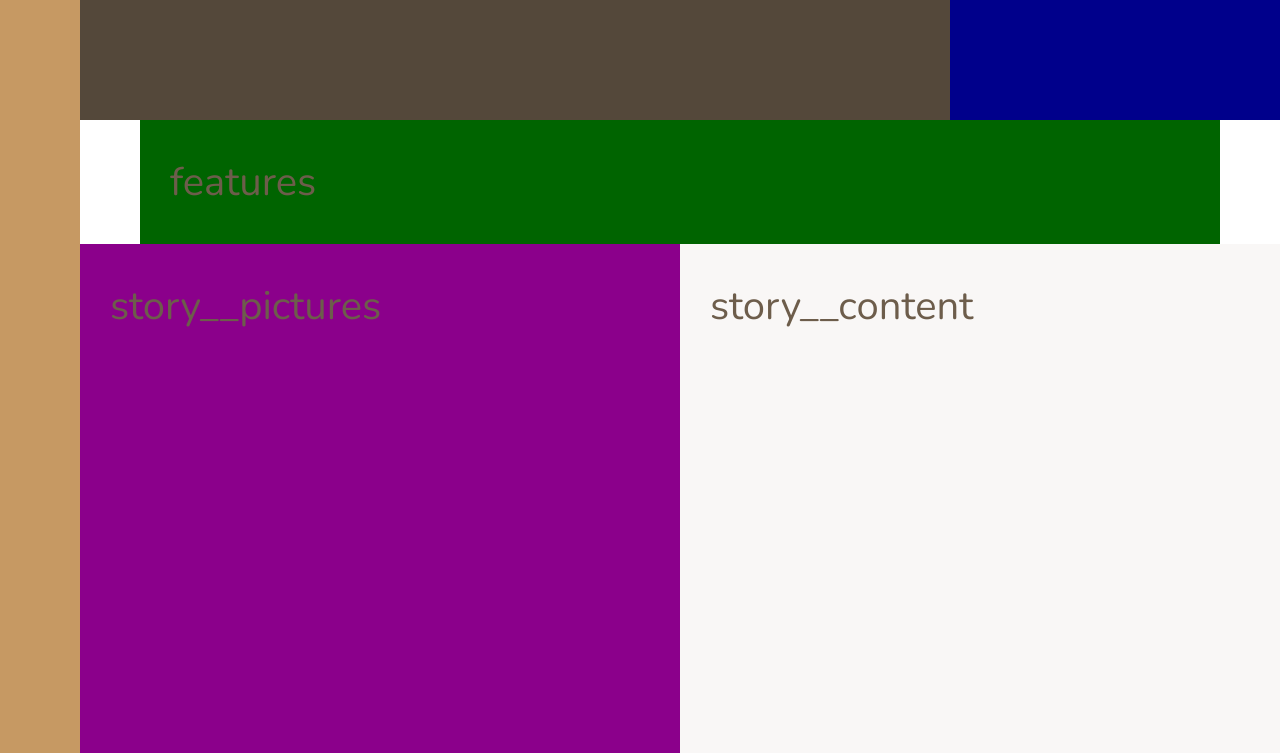
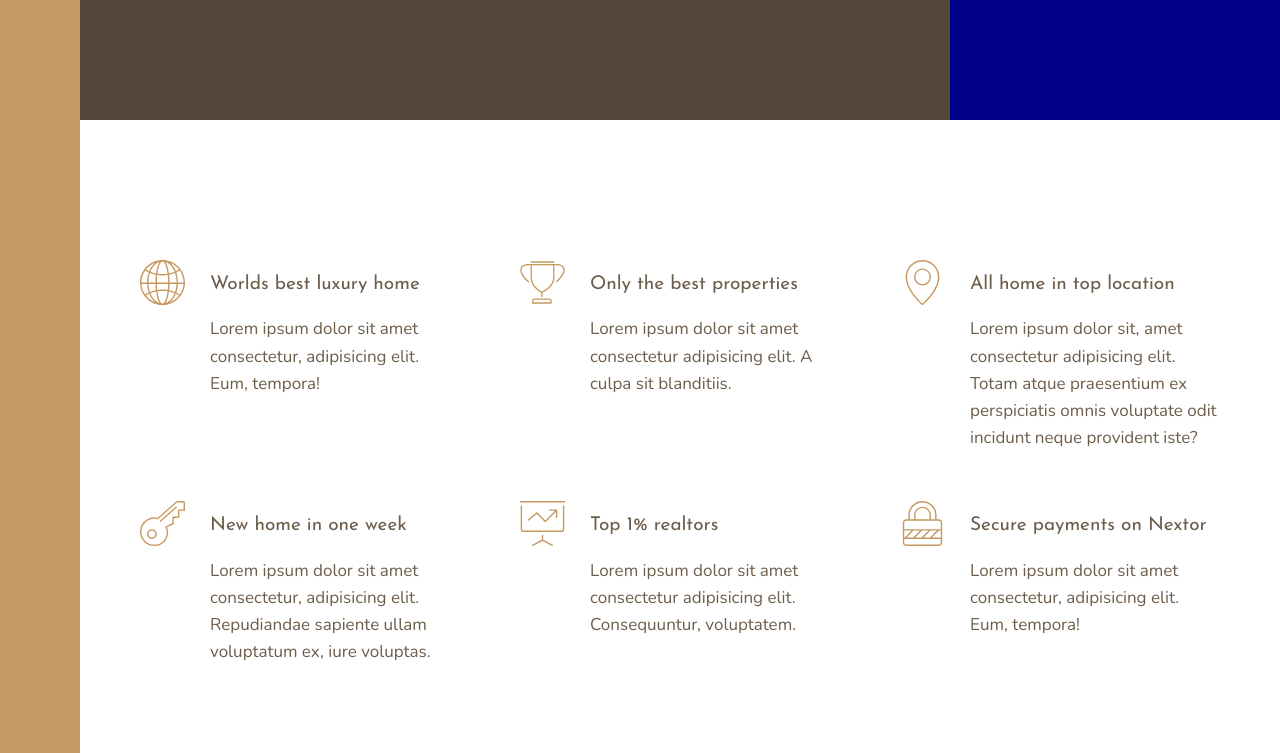
Before and after one commit to tejpalsingh1999/Nextor, a website: page index.html in a window 1280 px wide. Shown: the part 520-1273 px from the top of the page. Drawn offline with nearby package versions, Linux system fonts and the light colour scheme.

Commit message:
Bulit complete feature section

```diff
--- a/index.html
+++ b/index.html
@@ -22,7 +22,50 @@
             Top 3 realtors
         </div>
         <section class="features">
-            features
+            <div class="feature">
+                <svg class="feature__icon">
+                    <use xlink:href="img/sprite.svg#icon-global"></use>
+                </svg>
+                <h4 class="heading-4 heading-4--dark">Worlds best luxury home</h4>
+                <p class="feature__text">Lorem ipsum dolor sit amet consectetur, adipisicing elit. Eum, tempora!</p>
+            </div>
+            <div class="feature">
+                <svg class="feature__icon">
+                    <use xlink:href="img/sprite.svg#icon-trophy"></use>
+                </svg>
+                <h4 class="heading-4 heading-4--dark">Only the best properties</h4>
+                <p class="feature__text">Lorem ipsum dolor sit amet consectetur adipisicing elit. A culpa sit blanditiis.</p>
+            </div>
+            <div class="feature">
+                <svg class="feature__icon">
+                    <use xlink:href="img/sprite.svg#icon-map-pin"></use>
+                </svg>
+                <h4 class="heading-4 heading-4--dark">All home in top location</h4>
+                <p class="feature__text">Lorem ipsum dolor sit, amet consectetur adipisicing elit. Totam atque praesentium ex perspiciatis omnis voluptate odit incidunt neque provident iste?</p>
+            </div>
+            <div class="feature">
+                <svg class="feature__icon">
+                    <use xlink:href="img/sprite.svg#icon-key"></use>
+                </svg>
+                <h4 class="heading-4 heading-4--dark">New home in one week</h4>
+                <p class="feature__text">Lorem ipsum dolor sit amet consectetur, adipisicing elit. Repudiandae sapiente ullam voluptatum ex, iure voluptas.</p>
+            </div>
+            <div class="feature">
+                <svg class="feature__icon">
+                    <use xlink:href="img/sprite.svg#icon-presentation"></use>
+                </svg>
+                <h4 class="heading-4 heading-4--dark">Top 1% realtors</h4>
+                <p class="feature__text">Lorem ipsum dolor sit amet consectetur adipisicing elit. Consequuntur, voluptatem.
+                </p>
+            </div>
+            <div class="feature">
+                <svg class="feature__icon">
+                    <use xlink:href="img/sprite.svg#icon-lock"></use>
+                </svg>
+                <h4 class="heading-4 heading-4--dark">Secure payments on Nextor</h4>
+                <p class="feature__text">Lorem ipsum dolor sit amet consectetur, adipisicing elit. Eum, tempora!</p>
+            </div>
+
         </section>
         <div class="story__pictures">
             story__pictures
--- a/sass/_base.scss
+++ b/sass/_base.scss
@@ -40,8 +40,5 @@ body{
     grid-template-rows: 80vh min-content 40vw repeat(3, min-content);
     grid-template-columns: [sidebar-start] 8rem [sidebar-end full-start] minmax(6rem, 1fr) [center-start]repeat(8,[col-start] minmax(min-content, 14rem)[col-end]) [center-end] minmax(6rem, 1fr) [full-end];
 
-    & > * {
-        font-size: 4rem;
-        padding: 3rem;
-    }
+
 }
--- a/sass/_features.scss
+++ b/sass/_features.scss
@@ -1,4 +1,33 @@
 .features{
-    background-color: darkgreen;
+    // background-color: $color-grey-light-2;
     grid-column: center-start / center-end;
+
+    margin: 15rem 0;
+
+    display: grid;
+    grid-template-columns: repeat(auto-fit, minmax(25rem, 1fr));
+    grid-gap: 6rem;
+    align-items: start;
 }
+
+.feature{
+
+    display: grid;
+    grid-template-columns: min-content 1fr;
+    grid-row-gap: 1.5rem;
+    grid-column-gap: 2.5rem;
+
+    &__icon{
+        fill: $color-primary;
+        width: 4.5rem;
+        height: 4.5rem;
+
+        grid-row: 1/span 2;
+
+        transform: translateY(-1rem);
+    }
+
+    &__text{
+        font-size: 1.7rem;
+    }
+}
--- a/sass/_typography.scss
+++ b/sass/_typography.scss
@@ -0,0 +1,25 @@
+%heading{
+    font-family: $font-display;
+    font-weight: 400;
+}
+
+.heading-1{
+    @extend %heading;
+}
+.heading-2{
+    @extend %heading;
+}
+.heading-3{
+    @extend %heading;
+}
+.heading-4{
+    @extend %heading;
+    font-size: 1.9rem;
+
+    &--light{
+        color: $color-grey-light-1;
+    }
+    &--dar{
+        color: $color-grey-dark-1;
+    }
+}
```
Also changed, not shown: css/style.css.
